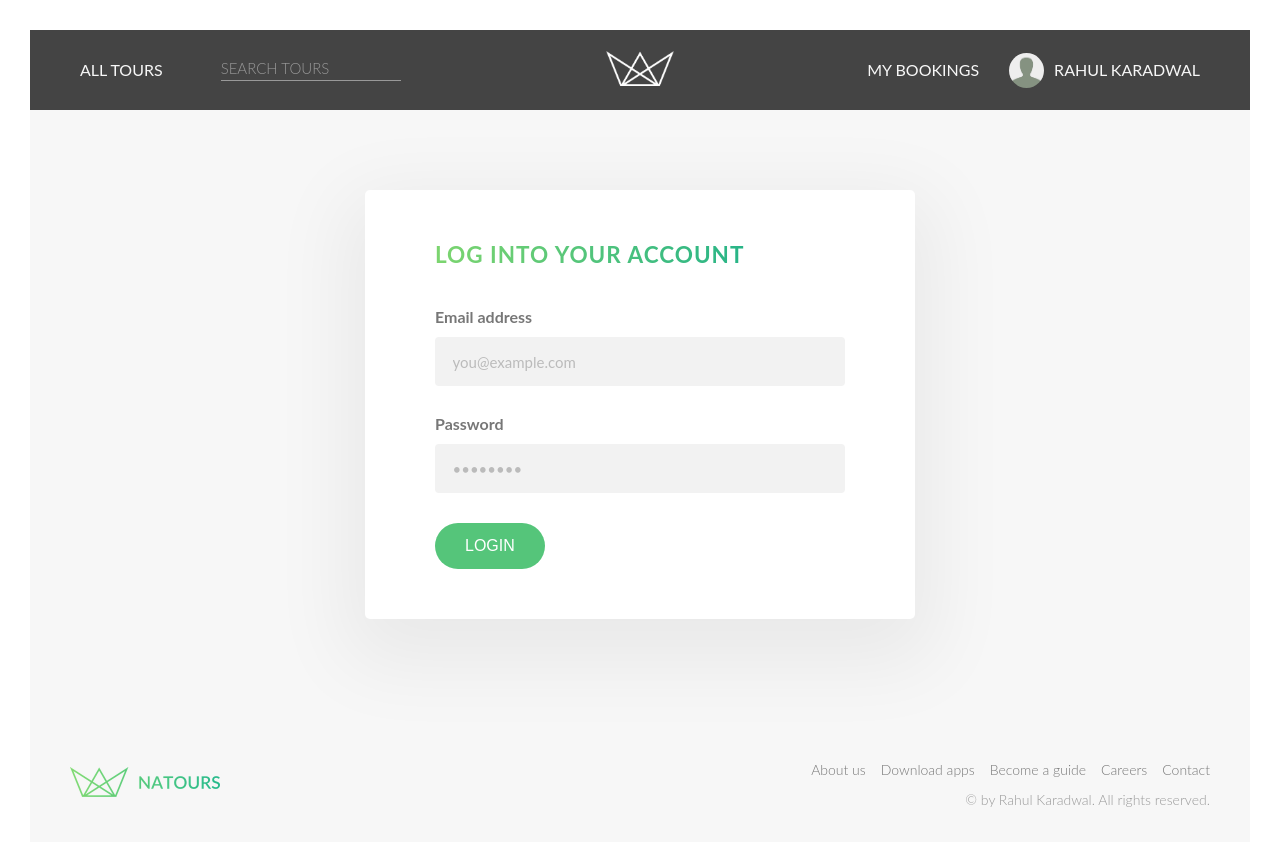
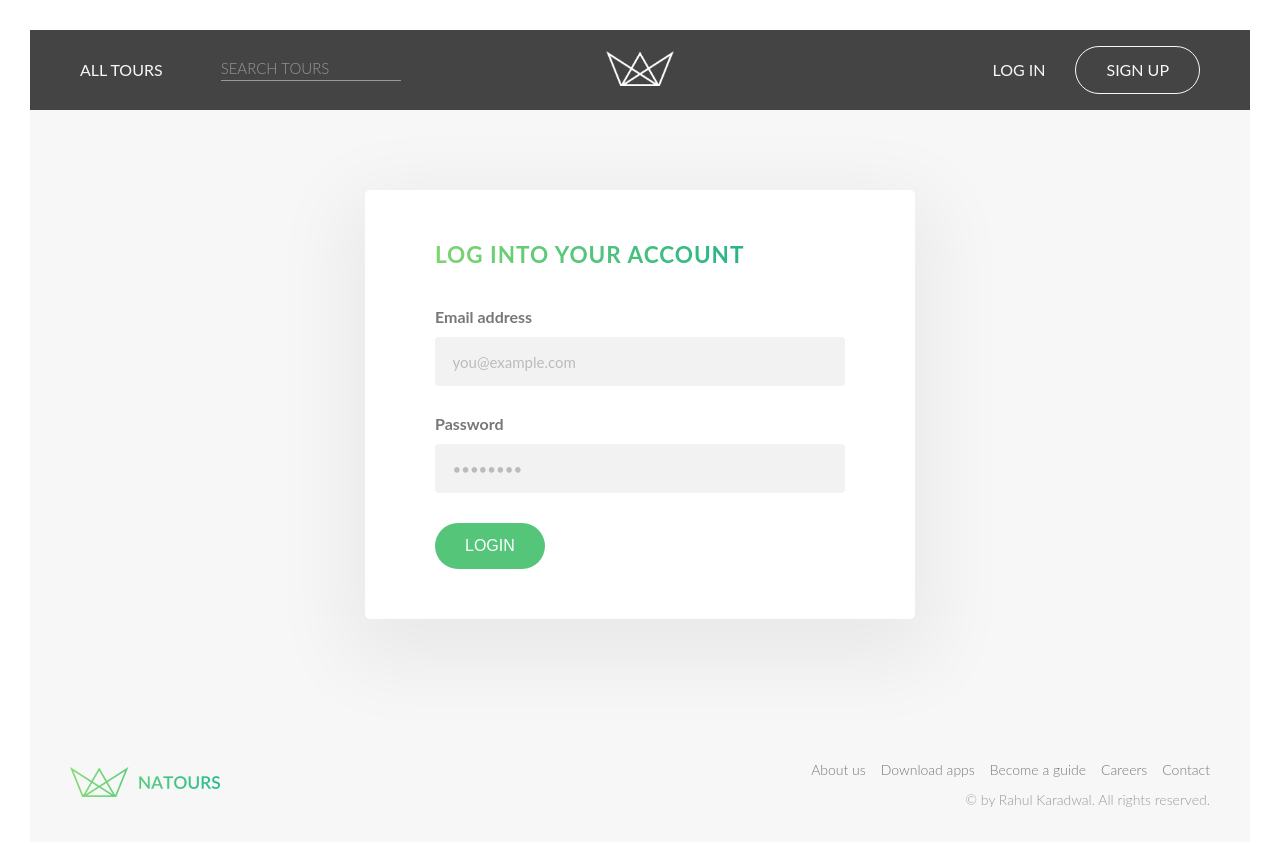
Before and after one commit to Rahulkaradwal/tour-manager, a React (Vite) app: page /login in a window 1280 px wide. Shown: the top 846 px of the page. Built offline with nearby package versions, Linux system fonts and the light colour scheme.

Commit message:
fix: conditional ui of header

```diff
--- a/src/components/auth/Login.jsx
+++ b/src/components/auth/Login.jsx
@@ -88,8 +88,11 @@ export async function action({ request }) {
     }
 
     const result = await response.json();
-    // Store the received token for future requests
+
+    // Store the received data for future requests
     localStorage.setItem('token', result.token);
+    localStorage.setItem('name', result.data.user.name);
+    localStorage.setItem('email', result.data.user.email);
 
     return redirect('/');
   } catch (error) {
--- a/src/components/ui/Header.jsx
+++ b/src/components/ui/Header.jsx
@@ -1,6 +1,8 @@
 import logo from '/logo-white.png';
-import user from '/default.jpg';
+import photo from '/default.jpg';
 function Header() {
+  const name = localStorage.getItem('name');
+
   return (
     <header className="header">
       <nav className="nav nav--tours">
@@ -23,15 +25,33 @@ function Header() {
       <div className="header__logo">
         <img src={logo} alt="Natours logo" />
       </div>
+      {name ? (
         <nav className="nav nav--user">
           <a href="#" className="nav__el">
             My bookings
           </a>
-        <a href="#" className="nav__el">
-          <img src={user} alt="User photo" className="nav__user-img" />
-          <span>Rahul Karadwal</span>
+          <a href="/me" className="nav__el">
+            <img
+              src={photo}
+              alt={`Photo of ${name}`}
+              className="nav__user-img"
+            />
+            <span>{name.split(' ')[0]}</span>
+          </a>
+          <a href="/" className="nav__el nav__el--logout">
+            Log out
           </a>
         </nav>
+      ) : (
+        <nav className="nav nav--user">
+          <a href="/login" className="nav__el">
+            Log in
+          </a>
+          <a href="/signup" className="nav__el nav__el--cta">
+            Sign up
+          </a>
+        </nav>
+      )}
     </header>
   );
 }
```
Lines whose indentation alone changed are shown as unchanged.
